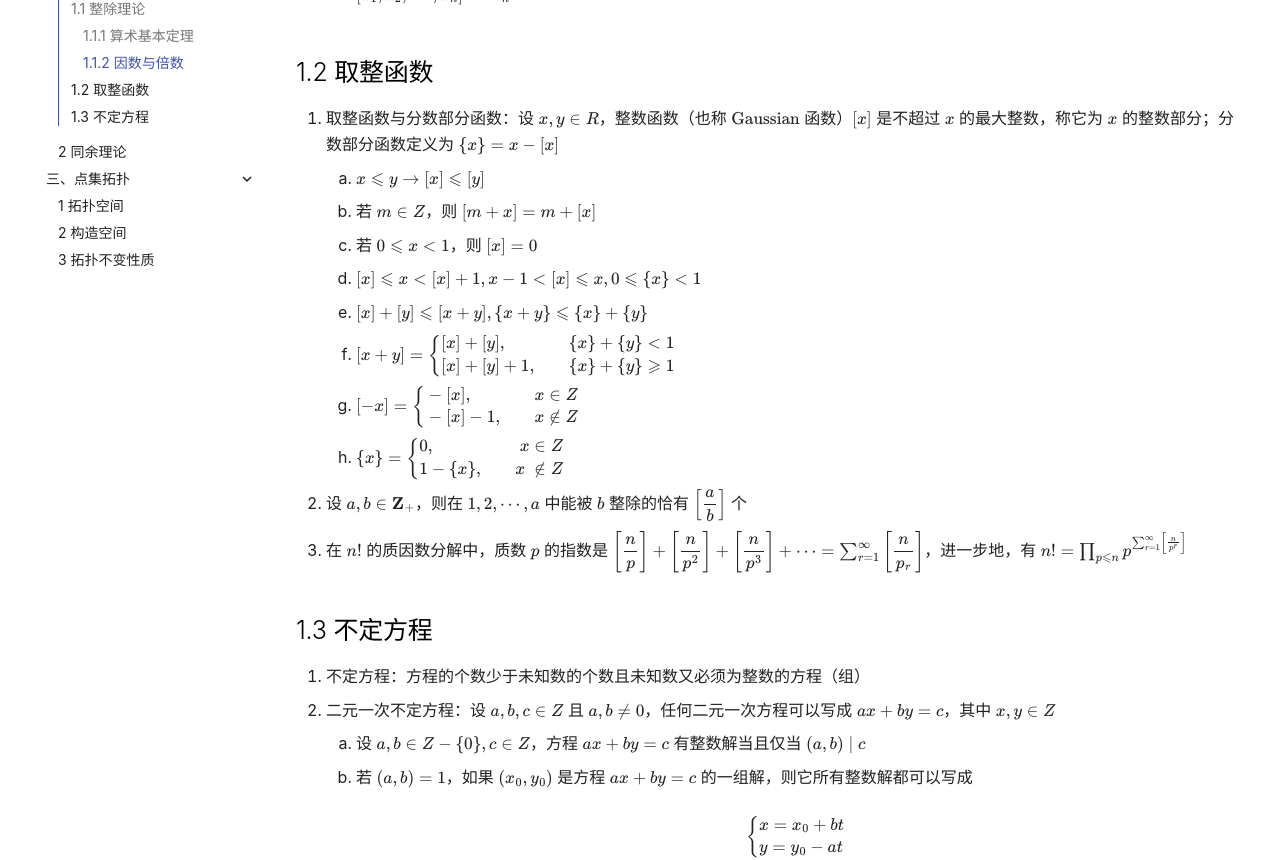
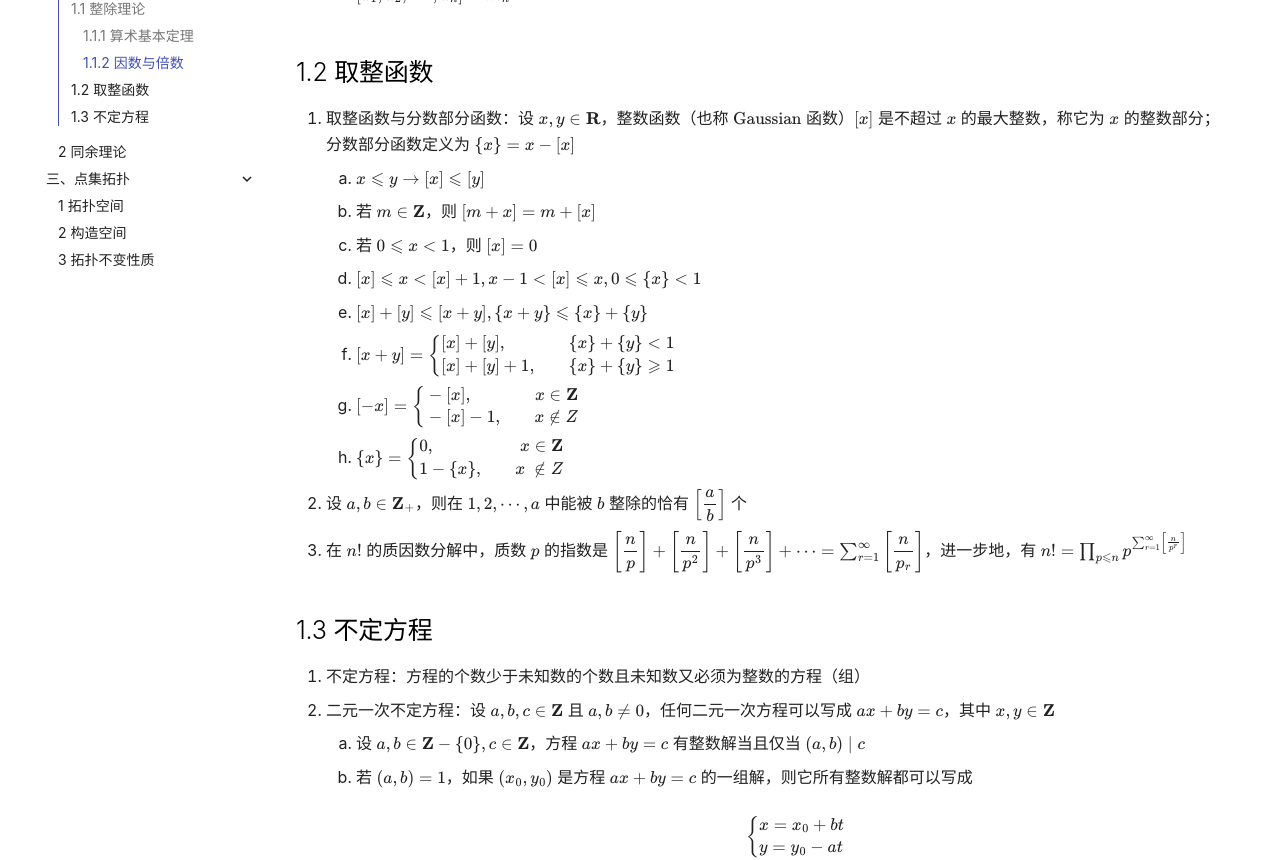
Before and after one commit to ShiinaHiiragi/note, an MkDocs documentation site: the page built from docs/math/num/div.md, in a window 1280 px wide and 1400 px high, scrolled down 2406 px. Shown: the part 153-1013 px from the top of the window. Built offline with MkDocs 1.6.1 and Material for MkDocs 9.7.7, drawn with Linux system fonts in a browser that asks for light colours; comment, search, counter and statistics services are not loaded; some of the changed text lies outside the part shown.

Commit message:
change used set

```diff
--- a/docs/math/num/div.md
+++ b/docs/math/num/div.md
@@ -2,10 +2,10 @@
 
 ## 1.1 整除理论
 ### 1.1.1 算术基本定理
-1. 整除：设 $a, b \in Z$ 且 $b \neq 0$．如果存在整数 $c$ 使得 $a = bc$ 成立，则称 $b$ 整除 $a$，记作 $b \mid a$；如果不存在这样的整数 $c$，则称 $b$ 不整除 $a$，记作 $b \nmid a$
+1. 整除：设 $a, b \in \mathbf Z$ 且 $b \neq 0$．如果存在整数 $c$ 使得 $a = bc$ 成立，则称 $b$ 整除 $a$，记作 $b \mid a$；如果不存在这样的整数 $c$，则称 $b$ 不整除 $a$，记作 $b \nmid a$
     1. $a \mid b \to \pm a \mid \pm b$
     2. $a \mid b \wedge b \mid c \to a \mid c$
-    3. $b \mid a_i \ (i = 1, 2, \cdots, k) \to b \mid a_1x_1 + a_2x_2 + \cdots + a_kx_k$，其中 $x_i \in Z$
+    3. $b \mid a_i \ (i = 1, 2, \cdots, k) \to b \mid a_1x_1 + a_2x_2 + \cdots + a_kx_k$，其中 $x_i \in \mathbf Z$
     4. $b \mid a \to bc \mid ac$
     5. $b \mid a, a \neq 0 \to |b| \leqslant |a|$
     6. $b \mid a \wedge |a| < |b| \to a = 0$
@@ -22,10 +22,10 @@
     3. 设 $a, b \in \mathbf Z_+$ 且 $\alpha = p_1^{\alpha_1} p_2^{\alpha_2} \cdots p_n^{\alpha_n}, b = p_1^{\beta_1} p_2^{\beta_2} \cdots p_n^{\beta_n} \ (\alpha_i \geqslant 0, \beta \geqslant 0; i = 1, 2, \cdots, n)$，则 $(a, b) = p_1^{\gamma_1} p_2^{\gamma_2} \cdots p_n^{\gamma_n}$ 且 $[a, b] = p_1^{\delta_1} p_2^{\delta_2} \cdots p_n^{\delta_n}$，其中 $\gamma_i = \min\{\alpha_i, \beta_i\}, \delta_i = \max\{\alpha_i, \beta_i\} \ (i = 1, 2, \cdots, n)$
 
 ### 1.1.2 因数与倍数
-1. 因数与倍数：设 $a, b\in Z$ 且 $b \mid a$，则称 $b$ 是 $a$ 的因数，此时称 $a$ 是 $b$ 的倍数
+1. 因数与倍数：设 $a, b\in \mathbf Z$ 且 $b \mid a$，则称 $b$ 是 $a$ 的因数，此时称 $a$ 是 $b$ 的倍数
 
     !!! note "平凡因数"
-        对每个 $a \in Z - \{0\}$ 都有因数 $1, -1, a, -a$，称其为平凡因数。否则称之为非平凡因数
+        对每个 $a \in \mathbf Z - \{0\}$ 都有因数 $1, -1, a, -a$，称其为平凡因数。否则称之为非平凡因数
 
 2. 最大公因数：整数 $a_1, a_2, \cdots, a_k \ (k \geqslant 2)$，若整数 $d$ 是它们之中每一个数的因数，那么 $d$ 就称为 $a_1, a_2, \cdots, a_k$ 的一个公因数，整数 $a_1, a_2, \cdots, a_k$ 的公因数中最大的一个称为最大公因数，记作 $(a_1, a_2, \cdots, a_k)$
     1. 若 $(a_1, a_2, \cdots, a_k) = 1$，则称 $a_1, a_2, \cdots, a_k$ 互质，若 $a_1, a_2, \cdots, a_k$ 中每两个整数互质，则称它们两两互质；特别地，若整数 $a, b$ 有 $(a, b) = 1$，则称 $\dfrac ab$ 为既约分数
@@ -49,7 +49,7 @@
         则 $(a, b) = r_n$，这一组带余除法称为辗转相除法
 
         !!! note "辗转相除法"
-            1. 带余除法：若 $a, b \in Z$ 且 $b > 0$，则存在两个整数 $q, r$ 使得 $a = qb + r \ (0 \leqslant r < b)$ 成立，且 $q, r$ 唯一
+            1. 带余除法：若 $a, b \in \mathbf Z$ 且 $b > 0$，则存在两个整数 $q, r$ 使得 $a = qb + r \ (0 \leqslant r < b)$ 成立，且 $q, r$ 唯一
             2. 记
 
                 $$
@@ -62,7 +62,7 @@
                 则有 $aQ_k - bP_k = (-1)^{k-1}r_k \ (k = 1, 2, \cdots, n)$
 
                 - 若 $a, b$ 是任意两个非零整数，则存在整数 $x, y$ 可使 $ax + by = (a, b)$ 成立
-                - 若 $a, b$ 是非零整数，则 $(a, b) = 1 \leftrightarrow \exists x, y\in Z: ax + by = 1$
+                - 若 $a, b$ 是非零整数，则 $(a, b) = 1 \leftrightarrow \exists x, y\in \mathbf Z: ax + by = 1$
 
     3. 设 $a, b$ 是任意两个不全为零的整数
         1. 若 $m$ 是任意一个正整数，则 $(am, bm) = (a, b)m$
@@ -80,23 +80,23 @@
     3. 若 $a_1, a_2, \cdots, a_n$ 是 $n \ (n \geqslant 2)$ 个正整数，记 $[a_1, a_2] = m_2, [m_2, a_2] = m_3, \cdots, [m_{n-2}, a_{n-1}] = m_{n-1}, [m_{n-1}, a_n] = m_n$，则 $[a_1, a_2, \cdots, a_n] = m_n$
 
 ## 1.2 取整函数
-1. 取整函数与分数部分函数：设 $x, y \in R$，整数函数（也称 $\text{Gaussian}$ 函数）$[x]$ 是不超过 $x$ 的最大整数，称它为 $x$ 的整数部分；分数部分函数定义为 $\{x\} = x - [x]$
+1. 取整函数与分数部分函数：设 $x, y \in \mathbf R$，整数函数（也称 $\text{Gaussian}$ 函数）$[x]$ 是不超过 $x$ 的最大整数，称它为 $x$ 的整数部分；分数部分函数定义为 $\{x\} = x - [x]$
     1. $x \leqslant y \to [x] \leqslant [y]$
-    2. 若 $m\in Z$，则 $[m + x] = m + [x]$
+    2. 若 $m\in \mathbf Z$，则 $[m + x] = m + [x]$
     3. 若 $0 \leqslant x < 1$，则 $[x] = 0$
     4. $[x] \leqslant x < [x] + 1, x - 1 < [x] \leqslant x, 0 \leqslant \{x\} < 1$
     5. $[x] + [y] \leqslant [x + y], \{x + y\} \leqslant \{x\} + \{y\}$
     6. $[x + y] = \left\{\begin{aligned} & [x] + [y], & \{x\} + \{y\} < 1 \\ & [x] + [y] + 1, & \{x\} + \{y\} \geqslant 1 \end{aligned}\right.$
-    7. $[-x] = \left\{\begin{aligned} & -[x], & x\in Z \\ & -[x] - 1, & x \notin Z \end{aligned}\right.$
-    8. $\{x\} = \left\{\begin{aligned} & 0, & x\in Z \\ & 1 - \{x\}, & x\ \notin Z \end{aligned}\right.$
+    7. $[-x] = \left\{\begin{aligned} & -[x], & x\in \mathbf Z \\ & -[x] - 1, & x \notin Z \end{aligned}\right.$
+    8. $\{x\} = \left\{\begin{aligned} & 0, & x\in \mathbf Z \\ & 1 - \{x\}, & x\ \notin Z \end{aligned}\right.$
 2. 设 $a, b \in \mathbf Z_+$，则在 $1, 2, \cdots, a$ 中能被 $b$ 整除的恰有 $\left[\dfrac{a}{b}\right]$ 个
 3. 在 $n!$ 的质因数分解中，质数 $p$ 的指数是 $\left[\dfrac{n}{p}\right] + \left[\dfrac{n}{p^2}\right] + \left[\dfrac{n}{p^3}\right] + \cdots = \sum_{r = 1}^{\infty} \left[\dfrac{n}{p_r}\right]$，进一步地，有 $n! = \prod_{p \leqslant n} p^{\sum_{r=1}^{\infty}\left[\frac{n}{p^r}\right]}$
 
 ## 1.3 不定方程
 
 1. 不定方程：方程的个数少于未知数的个数且未知数又必须为整数的方程（组）
-2. 二元一次不定方程：设 $a, b, c \in Z$ 且 $a, b \neq 0$，任何二元一次方程可以写成 $ax + by = c$，其中 $x, y \in Z$
-    1. 设 $a, b \in Z - \{0\}, c \in Z$，方程 $ax + by = c$ 有整数解当且仅当 $(a, b) \mid c$
+2. 二元一次不定方程：设 $a, b, c \in \mathbf Z$ 且 $a, b \neq 0$，任何二元一次方程可以写成 $ax + by = c$，其中 $x, y \in \mathbf Z$
+    1. 设 $a, b \in \mathbf Z - \{0\}, c \in \mathbf Z$，方程 $ax + by = c$ 有整数解当且仅当 $(a, b) \mid c$
     2. 若 $(a, b) = 1$，如果 $(x_0, y_0)$ 是方程 $ax + by = c$ 的一组解，则它所有整数解都可以写成
 
         $$
```
Also changed, not shown: docs/math/num/cong.md (+1 -1 lines), docs/math/top/construct.md (+1 -1 lines), docs/math/top/prop.md (+3 -3 lines), docs/math/top/space.md (+5 -5 lines).
